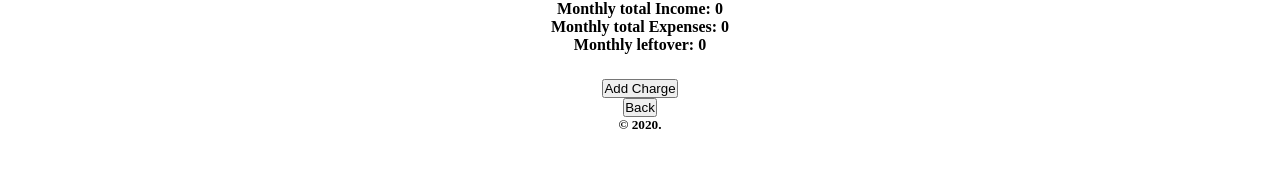
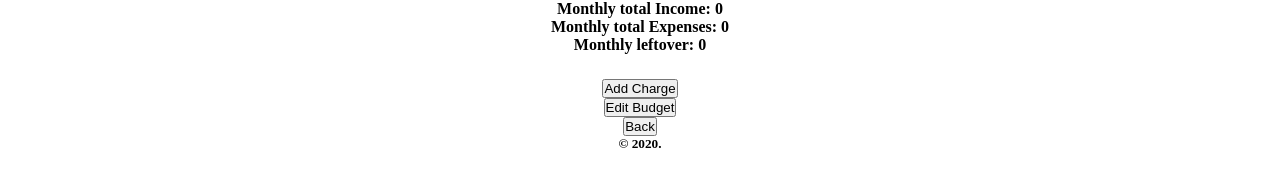
Before and after one commit to Cosmic-Noir/balance-app, a React (Create React App) app: page /budgets in a window 1280 px wide. Shown: the part 256-442 px from the top of the page. Built offline with nearby package versions, Linux system fonts and the light colour scheme.

Commit message:
Clicke Edit Budget now shows edit/delete buttons

```diff
--- a/src/components/budget/budget.js
+++ b/src/components/budget/budget.js
@@ -186,6 +186,18 @@ class Budget extends Component {
     this.props.history.goBack();
   };
 
+  // Responsible for showing edit/delete buttons on each charge
+  showsEdits = () => {
+    let buttons = document.getElementsByClassName("editType");
+    // console.log(buttons);
+
+    for (let i = 0; i < buttons.length; i++) {
+      buttons[i].classList.remove("hidden");
+    }
+
+    console.log(`showsEdits button hit`);
+  };
+
   // Responsible for showing Add Charge
   showAddCharge = () => {
     let addCharge = document.getElementById("addCharge");
@@ -250,6 +262,10 @@ class Budget extends Component {
         <button onClick={this.showAddCharge} type="button" id="showAdd">
           Add Charge
         </button>
+        <button className="editTable" onClick={this.showsEdits}>
+          Edit Budget
+        </button>
+
         <button onClick={this.handleBack} type="button">
           Back
         </button>
--- a/src/components/charge/charge.js
+++ b/src/components/charge/charge.js
@@ -15,6 +15,8 @@ class Charge extends Component {
         <span className="detail">{this.props.due_date}</span>
         <span className="detail">{this.props.charge_name}</span>
         <span className="detail">{this.props.amount}</span>
+        <button className="hidden editType">Edit</button>
+        <button className="hidden editType">Delete</button>
       </div>
     );
   }
```
